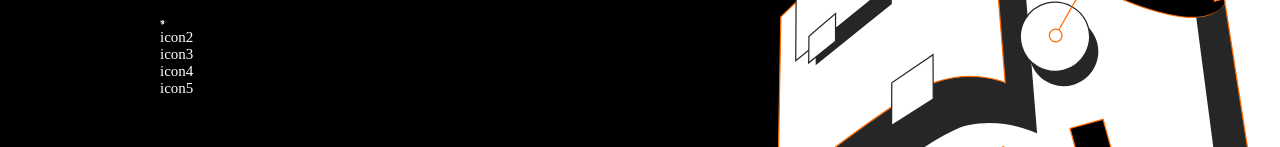
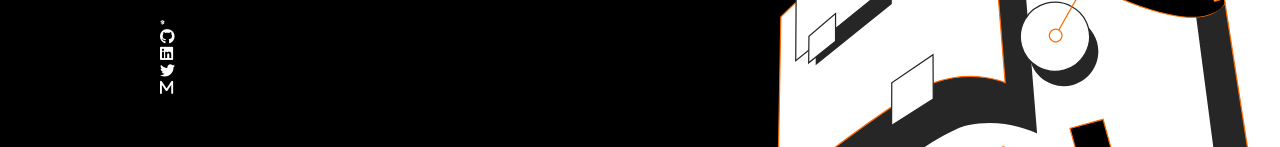
Before and after one commit to RolandAmini/Portfolio-m, a plain HTML site: page index.html in a window 1280 px wide. Shown: the part 489-636 px from the top of the page. Drawn offline with Linux system fonts and the light colour scheme.

Commit message:
add icons

```diff
--- a/index.html
+++ b/index.html
@@ -56,10 +56,10 @@
                     <path fill-rule="evenodd" d="M9.664 1.319a.75.75 0 01.672 0 41.059 41.059 0 018.198 5.424.75.75 0 01-.254 1.285 31.372 31.372 0 00-7.86 3.83.75.75 0 01-.84 0 31.508 31.508 0 00-2.08-1.287V9.394c0-.244.116-.463.302-.592a35.504 35.504 0 013.305-2.033.75.75 0 00-.714-1.319 37 37 0 00-3.446 2.12A2.216 2.216 0 006 9.393v.38a31.293 31.293 0 00-4.28-1.746.75.75 0 01-.254-1.285 41.059 41.059 0 018.198-5.424zM6 11.459a29.848 29.848 0 00-2.455-1.158 41.029 41.029 0 00-.39 3.114.75.75 0 00.419.74c.528.256 1.046.53 1.554.82-.21.324-.455.63-.739.914a.75.75 0 101.06 1.06c.37-.369.69-.77.96-1.193a26.61 26.61 0 013.095 2.348.75.75 0 00.992 0 26.547 26.547 0 015.93-3.95.75.75 0 00.42-.739 41.053 41.053 0 00-.39-3.114 29.925 29.925 0 00-5.199 2.801 2.25 2.25 0 01-2.514 0c-.41-.275-.826-.541-1.25-.797a6.985 6.985 0 01-1.084 3.45 26.503 26.503 0 00-1.281-.78A5.487 5.487 0 006 12v-.54z" clip-rule="evenodd" />
                   </svg>
                   </div>
-                <div>icon2</div>
-                <div>icon3</div>
-                <div>icon4</div>
-                <div>icon5</div>
+                <div><i class="fa-brands fa-github"></i></div>
+                <div><i class="fa-brands fa-linkedin"></i></div>
+                <div><i class="fa-brands fa-twitter"></i></div>
+                <div><i class="fa-sharp fa-solid fa-m"></i></div>
     </div>
     </section>
 
```
